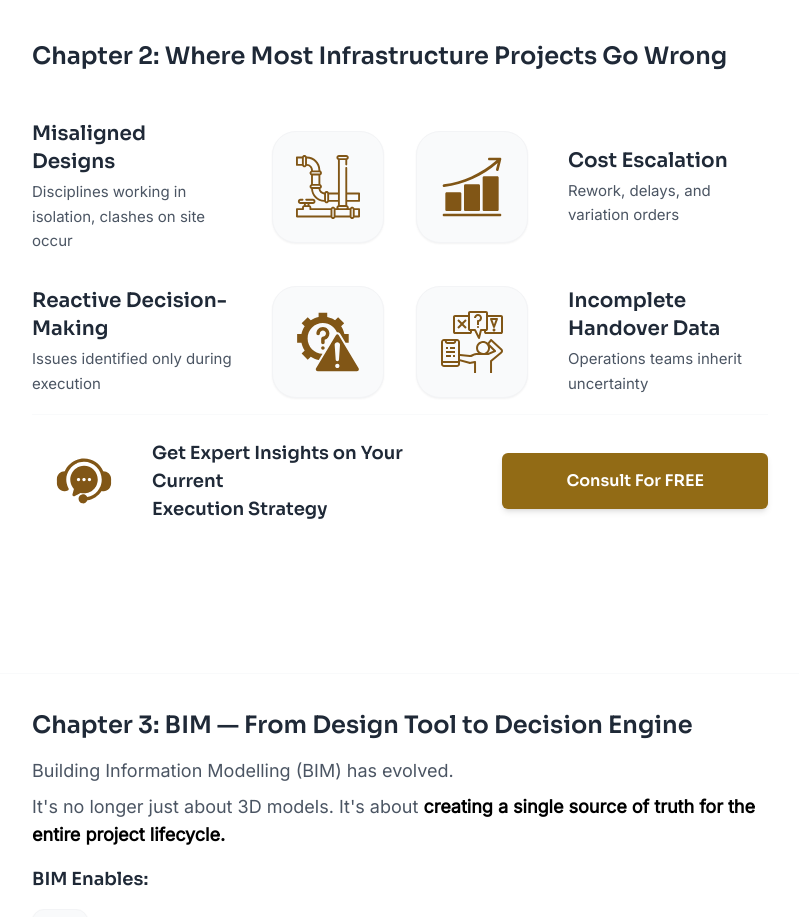
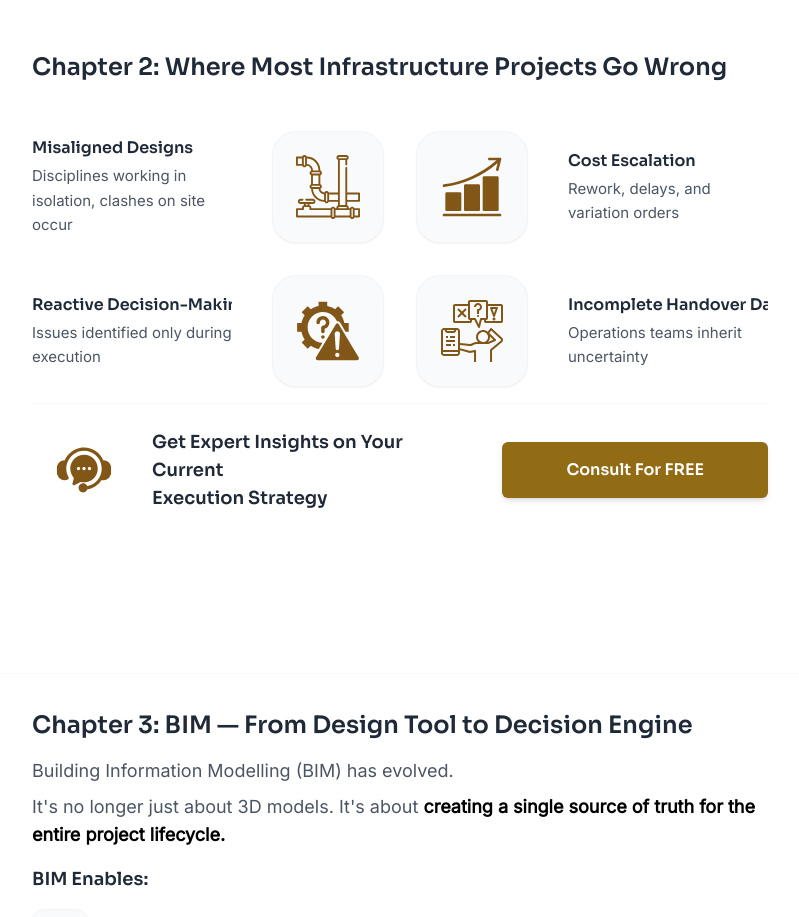
Before and after one commit to AB-CODE7/swifterz-E-book, a React (Vite) app: page / in a window 1280 px wide. Shown: the part 1800-2717 px from the top of the page, without its empty margins (432-1231 px from the left). Built offline with nearby package versions, Linux system fonts and the light colour scheme.

Commit message:
updated code

```diff
--- a/src/components/ebook/ChapterTwo.tsx
+++ b/src/components/ebook/ChapterTwo.tsx
@@ -64,8 +64,8 @@ const ChapterTwo: React.FC = () => {
                 </div>
               )}
 
-              <div className="w-full max-w-[280px] lg:max-w-[320px] text-left">
-                <h3 className="text-[#1F2937] font-sora font-bold text-lg lg:text-xl mb-1">
+              <div className="w-full max-w-[320px] lg:max-w-[400px] text-left overflow-hidden">
+                <h3 className="text-[#1F2937] font-sora font-bold text-sm md:text-base lg:text-md mb-1 whitespace-nowrap">
                   {point.title}
                 </h3>
                 <p className="text-[#4B5563] font-inter text-sm lg:text-[15px] leading-relaxed">
```
